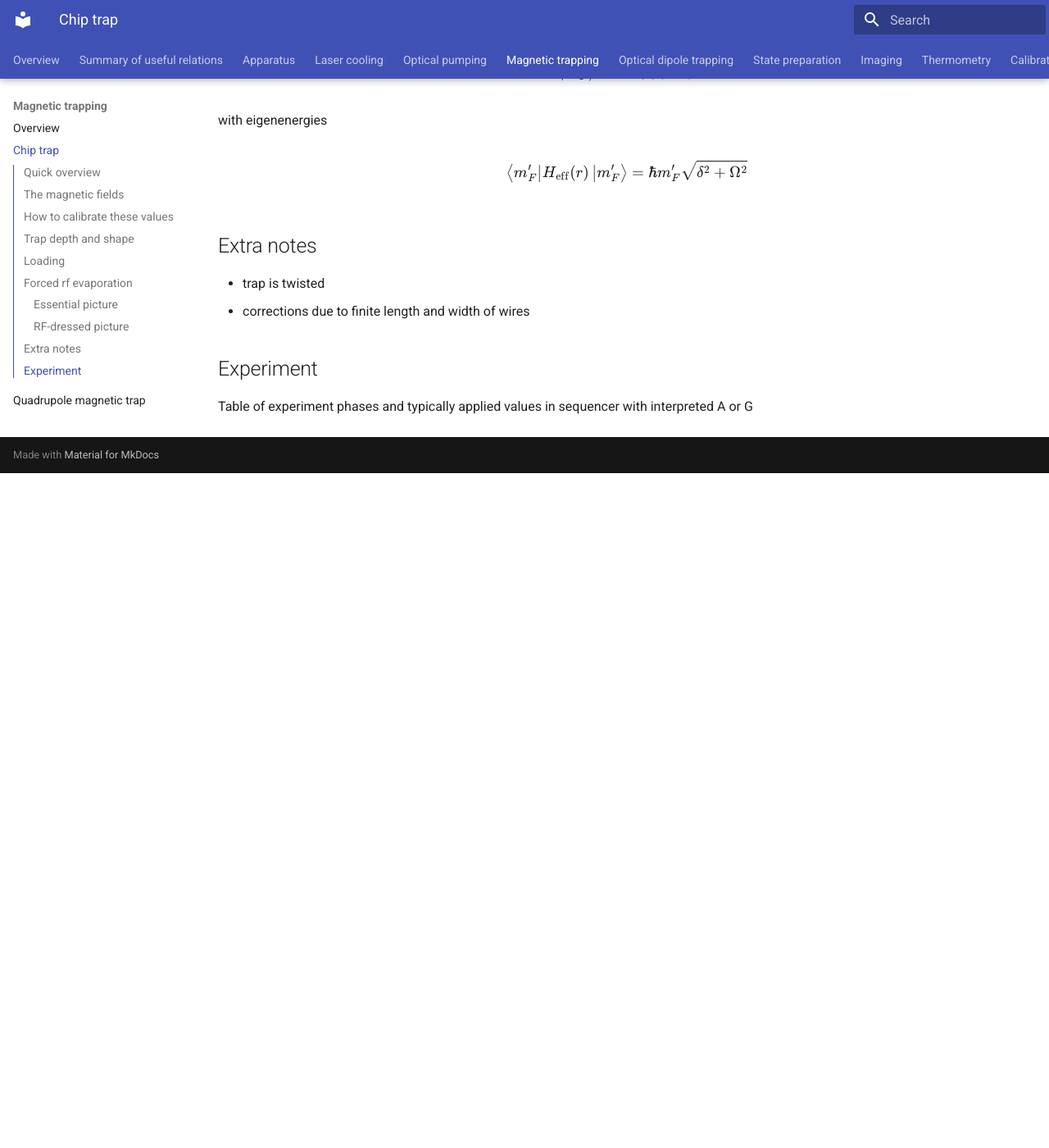
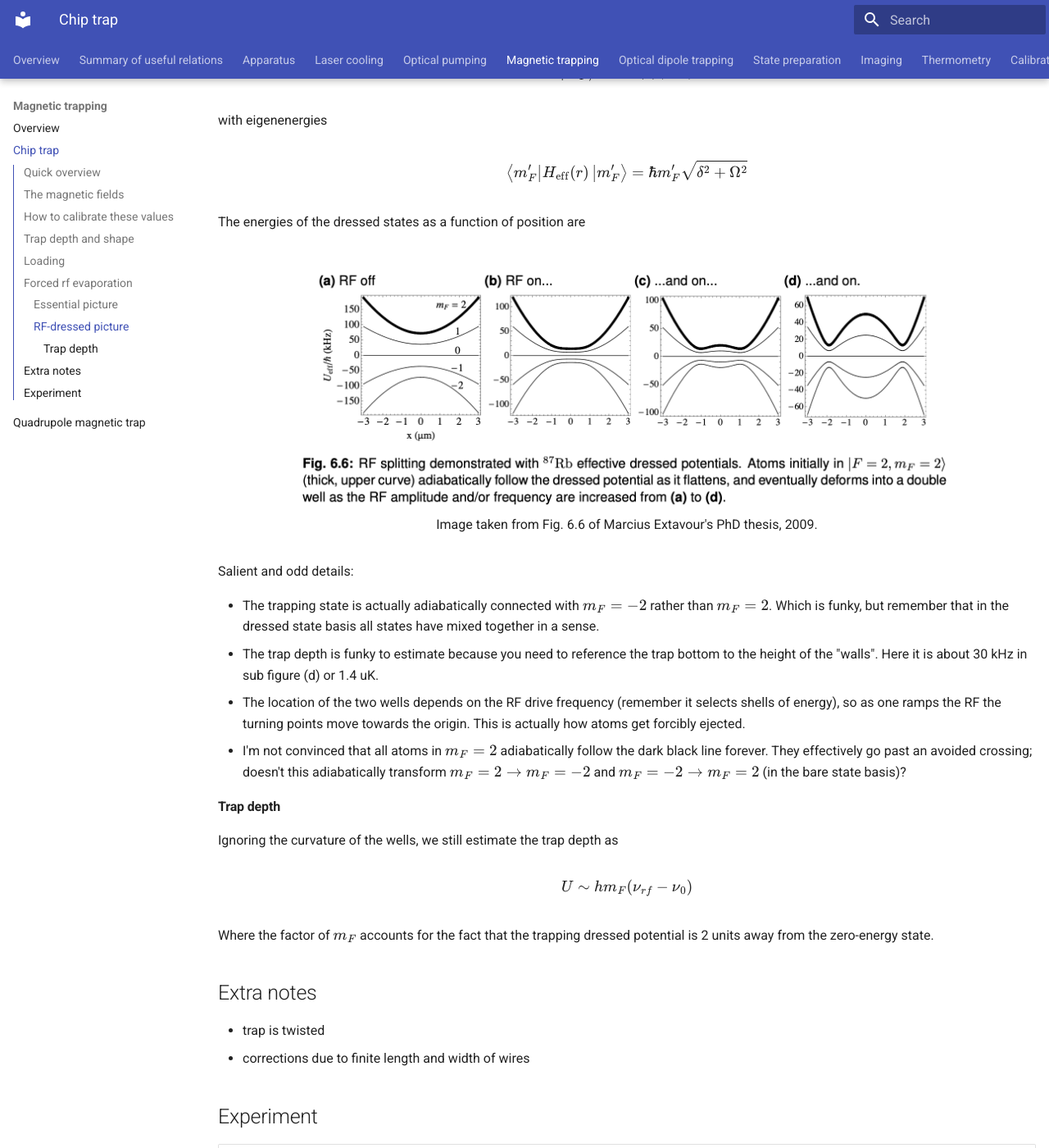
Before and after one commit to uoft-chiplab/chip-experiment, an MkDocs documentation site: the page built from docs/magnetic-trapping/chip-trap.md, in a window 1280 px wide and 1400 px high, scrolled down 3486 px. Shown: the whole window at 82% size. Built offline with MkDocs 1.6.1 and Material for MkDocs 9.7.7, drawn with Linux system fonts in a browser that asks for light colours; before the commit the page ends 4063 px from its top, so only the background shows below that; some of the changed text lies outside the part shown.

Commit message:
update heller and chip trap, add thermometry-correction

```diff
--- a/docs/magnetic-trapping/chip-trap.md
+++ b/docs/magnetic-trapping/chip-trap.md
@@ -1,7 +1,7 @@
 ## Quick overview
 
-Here I will compare the chip trap to the more commonly used Ioffe-Pritchard trap.
-- Chip wires + Zbias + Xbias =  Ioffe-Pritchard
+The chip trap is the same as the more commonly used Ioffe-Pritchard trap. Explain why briefly here:
+...
 
 ## The magnetic fields
 
@@ -97,7 +97,27 @@
 
 $$\bra{m_F'} H_\mathrm{eff}(r) \ket{m_F'} = \hbar m_F'\sqrt{\delta^2 + \Omega^2}$$
 
+The energies of the dressed states as a function of position are
 
+<figure markdown>
+  ![RF dressed states for Rb-87, F=2](imgs/rfdressedstates.png){ width="800" }
+  Image taken from Fig. 6.6 of Marcius Extavour's PhD thesis, 2009.
+</figure>
+
+Salient and odd details:
+
+- The trapping state is actually adiabatically connected with $m_F=-2$ rather than $m_F=2$. Which is funky, but remember that in the dressed state basis all states have mixed together in a sense.
+- The trap depth is funky to estimate because you need to reference the trap bottom to the height of the "walls". Here it is about 30 kHz in sub figure (d) or 1.4 uK.
+- The location of the two wells depends on the RF drive frequency (remember it selects shells of energy), so as one ramps the RF the turning points move towards the origin. This is actually how atoms get forcibly ejected.
+- I'm not convinced that all atoms in $m_F=2$ adiabatically follow the dark black line forever. They effectively go past an avoided crossing; doesn't this adiabatically transform $m_F=2 \to m_F=-2$ and $m_F=-2 \to m_F=2$ (in the bare state basis)?
+
+#### Trap depth
+
+Ignoring the curvature of the wells, we still estimate the trap depth as
+
+$$U \sim h m_F(\nu_{rf} - \nu_0)$$
+
+Where the factor of $m_F$ accounts for the fact that the trapping dressed potential is 2 units away from the zero-energy state.
 
 ## Extra notes
 
@@ -106,4 +126,9 @@
 
 ## Experiment
 
-Table of experiment phases and typically applied values in sequencer with interpreted A or G
+| Phase | B-fields or currents | RF amp and freq | Other comments
+| :--- | :---- | :---- | :----
+| XFER | XYZ biases during load: set at some value to maximize N.<br>Chip trap: Zbias = 9.935 A (assumed; implies 21.9 G)<br>Xbias=2A ( assumed), implies 2.2 G<br>Zwire=2A, implies ? G|||
+| Chip | Decompress: Zbias / 2, Zwire / 2|Amp=2V, reduce to 0.55 V during decompress stage<br>Freq ramps from 19.5 MHz to ~2.27 MHz over ~6s.|Decompression helps fight high-density losses. 6s is for typical cooling cycle on K-40; if cooling Rb to BEC possible to evap much faster ~2s. Final K-40 temperature sensitive to RF endpoint; want to cool K-40 but leave enough Rb to do optical evap later.|
+| ODT | B-fields ramp to zero during ODT handoff. Xbias ramps to zero during ARP, ramps back on during optical evap (also to avoid Majorana loss)|||
+|Imaging|Typical imaging should be completely off. If in-situ chip trap imaging, leave on Zbias and Zwire.|||
```
Also changed, not shown: docs/papers/Heller_2026_arxiv.md (+3 -2 lines), docs/projects/thermometry-corrections.md (added, +9 -0 lines), docs/magnetic-trapping/imgs/rfdressedstates.png (added), 4 other files.
